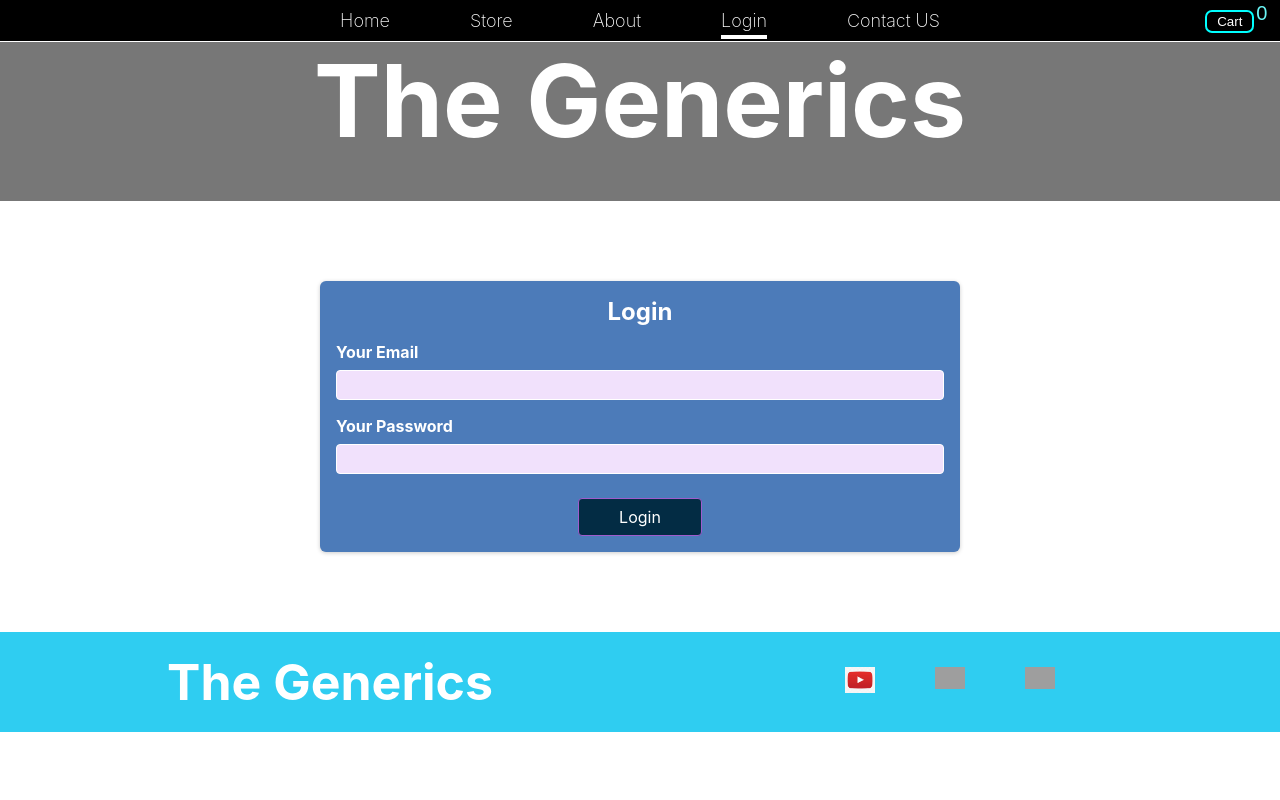
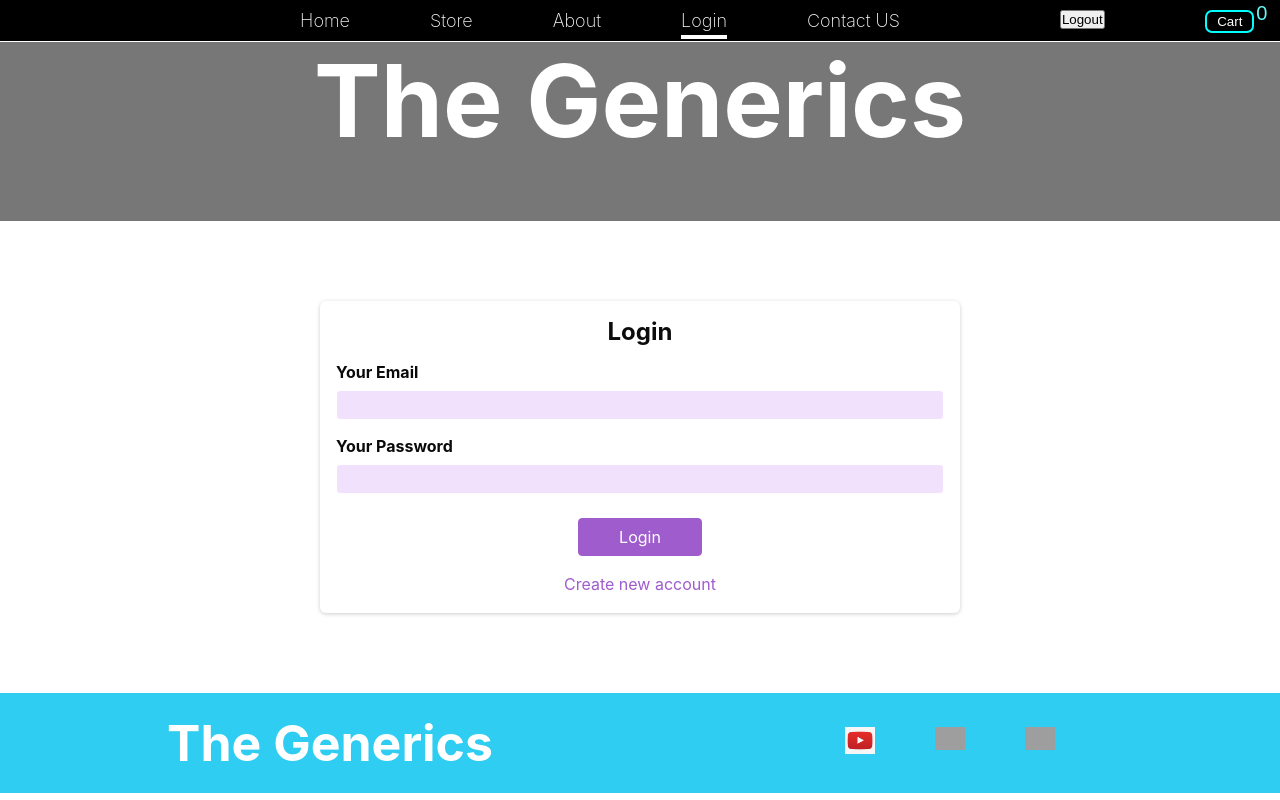
Before and after one commit to shilpadey/e-com, a React (Create React App) app: page /login in a window 1280 px wide. Built offline with nearby package versions, Linux system fonts and the light colour scheme; grey boxes are pictures that could not be loaded.

Commit message:
protecting products page

```diff
--- a/src/components/Auth/AuthForm.js
+++ b/src/components/Auth/AuthForm.js
@@ -12,6 +12,11 @@ const AuthForm = () => {
     const emailInputRef = useRef();
     const passwordInputRef = useRef();
     const authCtx = useContext(AuthContext);
+    const [isLogin, setIsLogin] = useState(true);
+
+    const switchAuthModeHandler = () => {
+      setIsLogin((prevState) => !prevState);
+    };
 
     const submitHandler = (event) => {
         event.preventDefault();
@@ -20,8 +25,14 @@ const AuthForm = () => {
         const enteredPassword = passwordInputRef.current.value;
 
         setIsLoading(true);
+        let url;
+        if(isLogin){
+          url = 'https://identitytoolkit.googleapis.com/v1/accounts:signInWithPassword?key=AIzaSyCVvVgCHqSLaKTiHjlO8Z-DehF45NMt6zw'
+        }else{
+          url = 'https://identitytoolkit.googleapis.com/v1/accounts:signUp?key=AIzaSyCVvVgCHqSLaKTiHjlO8Z-DehF45NMt6zw'
+        }
         fetch(
-            'https://identitytoolkit.googleapis.com/v1/accounts:signInWithPassword?key=AIzaSyCVvVgCHqSLaKTiHjlO8Z-DehF45NMt6zw',
+            url,
            {
              method: 'POST',
              body: JSON.stringify({
@@ -66,8 +77,16 @@ const AuthForm = () => {
                     <input type='password' id='password' required ref={passwordInputRef}/>
                 </div>
                 <div className={classes.actions}>
-                    {!isLoading && <button>Login</button>}
+                    {!isLoading && <button>{isLogin ? 'Login' : 'Create Account'}</button>}
                     {isLoading && <p>Sending Request...</p>}
+                    <button
+                     type='button'
+                     className={classes.toggle}
+                     onClick={switchAuthModeHandler}
+                    >
+                      {isLogin ? 'Create new account' : 'Login with existing account'}
+
+                    </button>
                 </div>
             </form>
         </section>
--- a/src/components/Auth/AuthForm.module.css
+++ b/src/components/Auth/AuthForm.module.css
@@ -4,16 +4,16 @@
     height: 95%;
     max-width: 40rem;
     border-radius: 6px;
-    background-color: #4c7bb9;
+    background-color: transparent;
     box-shadow: 0 1px 4px rgba(0, 0, 0, 0.2);
     padding: 1rem;
     text-align: center;
-    color: white;
+    color: rgb(252, 252, 252);
   }
 
   .auth h1 {
     text-align: center;
-    color: white;
+    color: rgb(12, 12, 12);
   }
 
   .control {
@@ -23,7 +23,7 @@
 
   .control label {
     display: block;
-    color: white;
+    color: rgb(10, 10, 10);
     font-weight: bold;
     margin-bottom: 0.5rem;
     text-align: left;
@@ -51,21 +51,21 @@
     cursor: pointer;
     font: inherit;
     color: white;
-    background-color: #032c44;
+    background-color:  #9f5ccc;
     border: 1px solid #9f5ccc;
     border-radius: 4px;
     padding: 0.5rem 2.5rem;
   }
 
   .actions button:hover {
-    background-color: #859ef5;
+    background-color: #873abb;
     border-color: #873abb;
   }
 
   .actions .toggle {
     margin-top: 1rem;
     background-color: transparent;
-    color: #9f5ccc;
+    color:  #9f5ccc;
     border: none;
     padding: 0.15rem 1.5rem;
   }
--- a/src/components/Layout/Header.js
+++ b/src/components/Layout/Header.js
@@ -1,10 +1,17 @@
-import React  from "react";
-import { NavLink } from "react-router-dom";
+import React, { useContext }  from "react";
+import { NavLink, useHistory } from "react-router-dom";
+import AuthContext from "../../store/auth-context";
 
 import classes from './Header.module.css';
 import HeaderCartButton from "./HeaderCartButton";
 
 const Header = (props) => {
+    const authCtx = useContext(AuthContext);
+    const history = useHistory();
+    const logoutHandler = () => {
+        authCtx.logout();
+        history.replace('/login');
+    };
     return (
         <header>
             <nav className={classes.header}>
@@ -24,6 +31,9 @@ const Header = (props) => {
                     <li>
                         <NavLink activeClassName={classes.active} to="/contact">Contact US</NavLink>
                     </li>
+                    <li>
+                        <button onClick={logoutHandler}>Logout</button>
+                    </li>
                     <HeaderCartButton onClick={props.onShow}/>
                 </ul>
                 <h1>The Generics</h1>
--- a/src/components/Layout/Header.module.css
+++ b/src/components/Layout/Header.module.css
@@ -10,7 +10,7 @@
     background: #777;
     color: white;
     display: block;
-    padding-bottom: 20pxs;
+    padding-bottom: 20px;
 }
 
 .header ul{
@@ -48,3 +48,8 @@
   padding-bottom: 0.25rem;
   border-bottom: 4px solid white;
 }
+
+.header li button{
+    position: absolute;
+    margin-left: 5rem;
+}
--- a/src/store/auth-context.js
+++ b/src/store/auth-context.js
@@ -4,7 +4,7 @@ const AuthContext = React.createContext({
     token: '',
     isLoggedIn: false,
     login: (token) => {},
-    //logout: () => {},
+    logout: () => {},
 });
 
 export const AuthContextProvider = (props) => {
@@ -18,16 +18,16 @@ export const AuthContextProvider = (props) => {
         localStorage.setItem('token', token);
     };
 
-   /* const logoutHandler = () => {
+    const logoutHandler = () => {
         setToken(null);
         localStorage.removeItem('token');
-    };*/
+    };
 
     const contextValue = {
         token: token,
         isLoggedIn: userIsLoggedIn,
         login: loginHandler,
-        //logout: logoutHandler,
+        logout: logoutHandler,
     };
 
     return (
```
